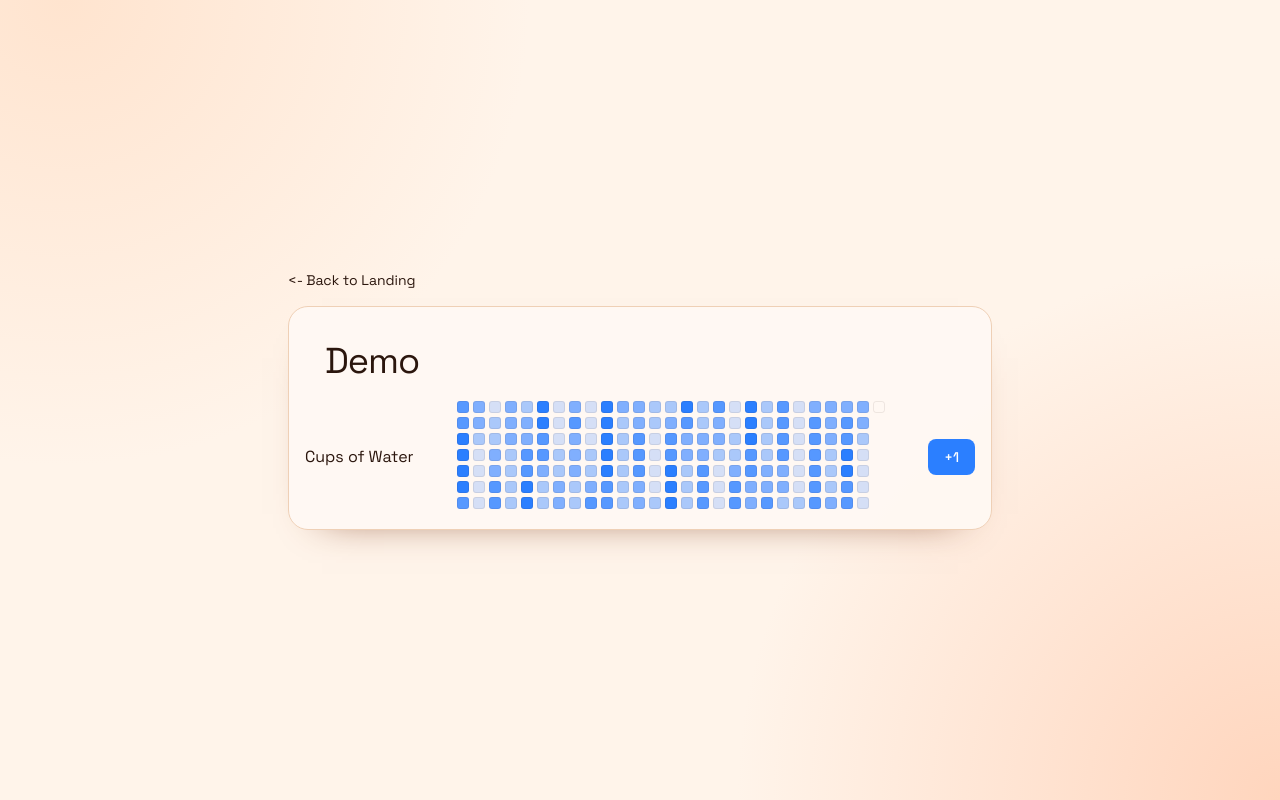
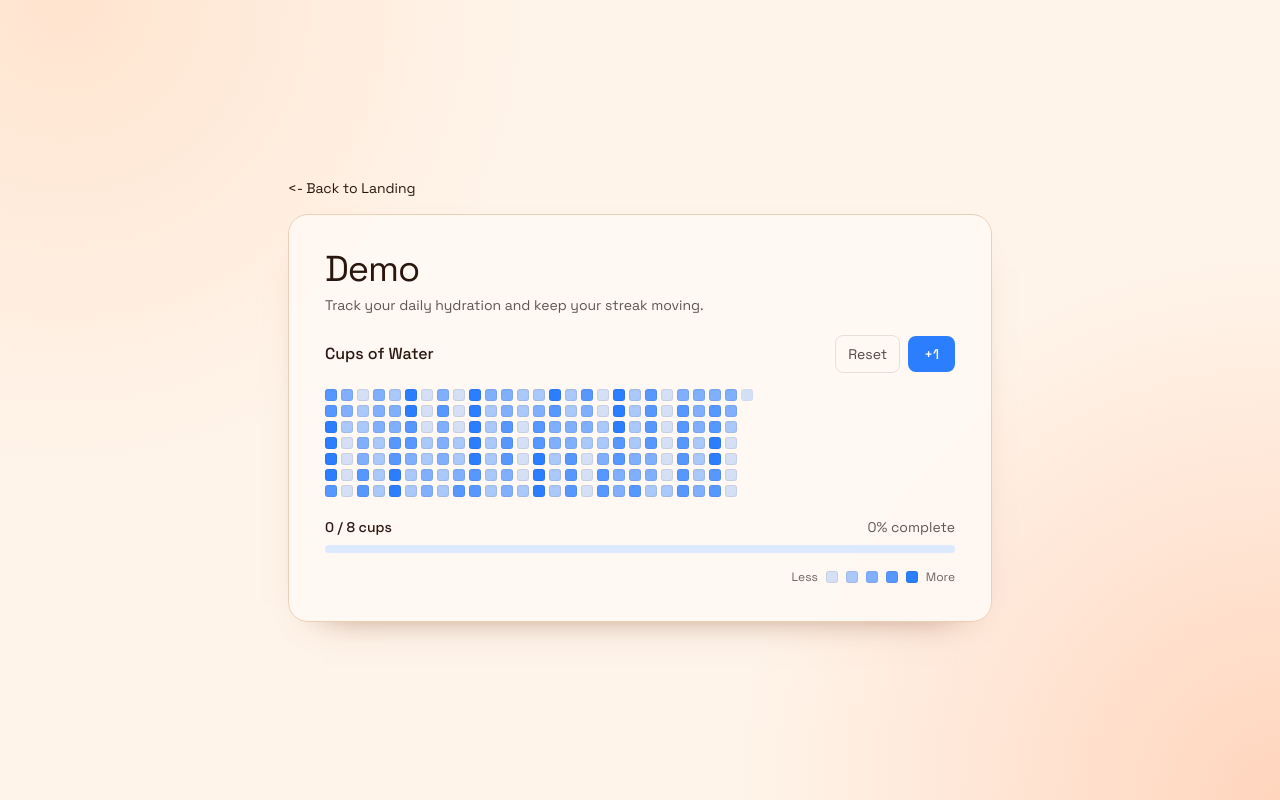
Before and after one commit to Fozzyack/squares-of-satisfaction-2.0-frontend, a Next.js app: page /demo in a window 1280 px wide. Built offline with nearby package versions, Linux system fonts and the light colour scheme.

Commit message:
adds: decided on another style for the demo page. User should set a daily goal

```diff
--- a/app/demo/page.tsx
+++ b/app/demo/page.tsx
@@ -10,8 +10,11 @@ const LEVEL_CLASSES = [
   "bg-blue-500/80",
   "bg-blue-500/100",
 ];
+
+const DAILY_GOAL = 8;
+
 export default function DemoPage() {
-  const [userLevel, setUserLevel] = useState(0);
+  const [cupsLogged, setCupsLogged] = useState(0);
   const activity = useMemo(
     () =>
       Array.from({ length: 182 }, (_, index) => {
@@ -26,11 +29,18 @@ export default function DemoPage() {
     [],
   );
 
+  const completionPercent = Math.round((cupsLogged / DAILY_GOAL) * 100);
+
   const handleAddWater = (e: React.MouseEvent<HTMLButtonElement>) => {
     e.preventDefault();
-    setUserLevel((prev) => Math.min(prev + 5, 100));
+    setCupsLogged((prev) => Math.min(prev + 1, DAILY_GOAL));
   };
-  console.log(userLevel);
+
+  const handleResetWater = (e: React.MouseEvent<HTMLButtonElement>) => {
+    e.preventDefault();
+    setCupsLogged(0);
+  };
+
   return (
     <main className="mx-auto flex min-h-screen w-full max-w-3xl items-center p-4 md:p-8">
       <div className="w-full">
@@ -40,9 +50,28 @@ export default function DemoPage() {
         <Card className="w-full">
           <div className="space-y-1.5 p-5">
             <h2 className="h2">Demo</h2>
+            <p className="text-sm text-black/65">Track your daily hydration and keep your streak moving.</p>
           </div>
-          <div className="flex items-center justify-between">
-            <p> Cups of Water </p>
+          <div className="space-y-4 px-5 pb-5">
+            <div className="flex items-center justify-between">
+              <p className="font-medium">Cups of Water</p>
+              <div className="flex items-center gap-2">
+                <button
+                  type="button"
+                  onClick={handleResetWater}
+                  className="rounded-lg border border-black/10 px-3 py-2 text-sm text-black/70 transition-colors hover:bg-black/[0.03] focus-visible:outline-none focus-visible:ring-2 focus-visible:ring-blue-300"
+                >
+                  Reset
+                </button>
+                <button
+                  type="button"
+                  onClick={handleAddWater}
+                  className="rounded-lg bg-blue-500 px-4 py-2 text-sm font-medium text-white transition-colors hover:bg-blue-600 focus-visible:outline-none focus-visible:ring-2 focus-visible:ring-blue-300"
+                >
+                  +1
+                </button>
+              </div>
+            </div>
             <div
               className="grid auto-cols-[10px] grid-flow-col grid-rows-7 gap-1 overflow-x-auto pb-1 md:auto-cols-[12px]"
               role="img"
@@ -54,23 +83,41 @@ export default function DemoPage() {
                   data-square
                   data-level={level}
                   className={`h-[10px] w-[10px] rounded-[3px] border border-[#26110914] md:h-[12px] md:w-[12px] ${LEVEL_CLASSES[level]}`}
-                  aria-hidden="true"
+                  aria-label={`${count} cups logged`}
                 />
               ))}
               <span
                 data-square
                 data-level={4}
-                className={`h-[10px] w-[10px] rounded-[3px] border border-[#26110914] md:h-[12px] md:w-[12px] bg-blue-500/${userLevel}`}
-                aria-hidden="true"
+                className="h-[10px] w-[10px] rounded-[3px] border border-[#26110914] bg-blue-500 md:h-[12px] md:w-[12px]"
+                style={{ opacity: Math.max(0.2, completionPercent / 100) }}
+                aria-label={`Today: ${cupsLogged} cups`}
               />
             </div>
-            <button
-              type="button"
-              onClick={handleAddWater}
-              className="rounded-lg bg-blue-500 px-4 py-2 text-sm font-medium text-white transition-colors hover:bg-blue-600 focus-visible:outline-none focus-visible:ring-2 focus-visible:ring-blue-300"
-            >
-              +1
-            </button>
+            <div className="space-y-2">
+              <div className="flex items-center justify-between text-sm">
+                <p className="font-medium">{cupsLogged} / {DAILY_GOAL} cups</p>
+                <p className="text-black/65">{completionPercent}% complete</p>
+              </div>
+              <div className="h-2 w-full rounded-full bg-blue-100">
+                <div
+                  className="h-2 rounded-full bg-blue-500 transition-all"
+                  style={{ width: `${completionPercent}%` }}
+                />
+              </div>
+            </div>
+            <div className="flex items-center justify-end gap-2 text-xs text-black/60">
+              <span>Less</span>
+              {LEVEL_CLASSES.map((levelClass, index) => (
+                <span
+                  key={levelClass}
+                  className={`h-3 w-3 rounded-[3px] border border-[#26110914] ${levelClass}`}
+                  aria-hidden="true"
+                  title={`Intensity ${index + 1}`}
+                />
+              ))}
+              <span>More</span>
+            </div>
           </div>
         </Card>
       </div>
```
